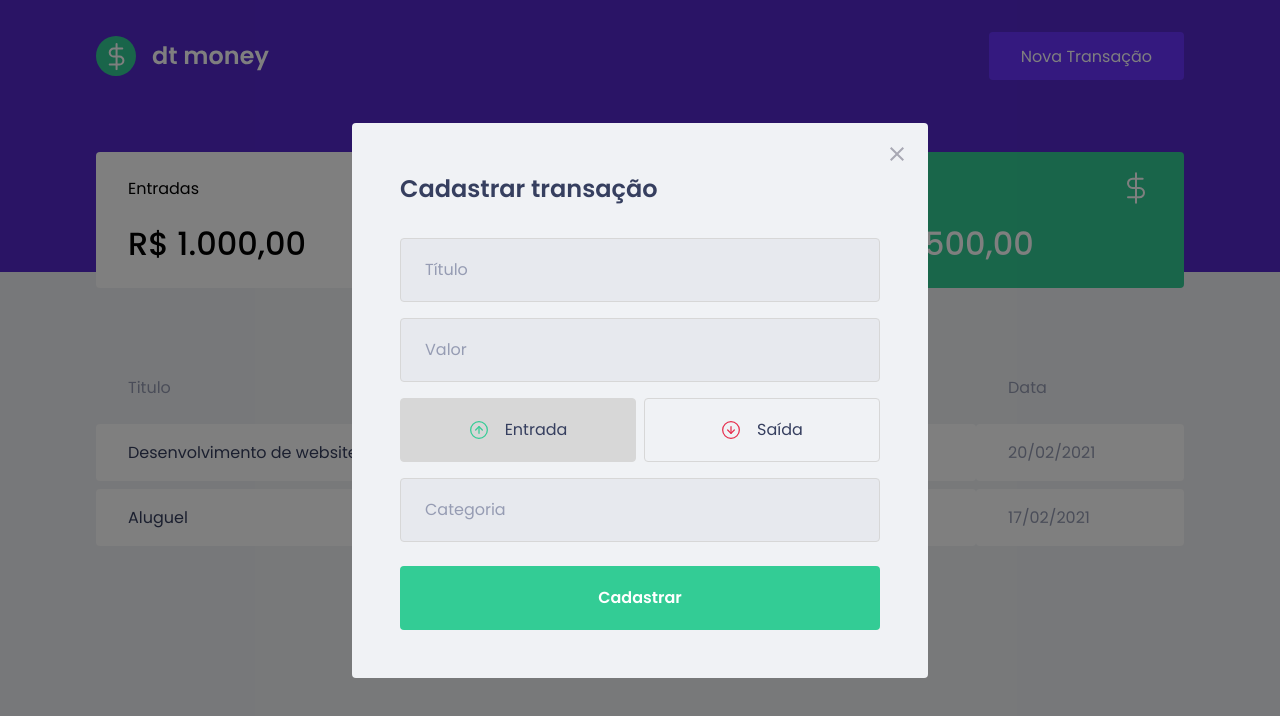
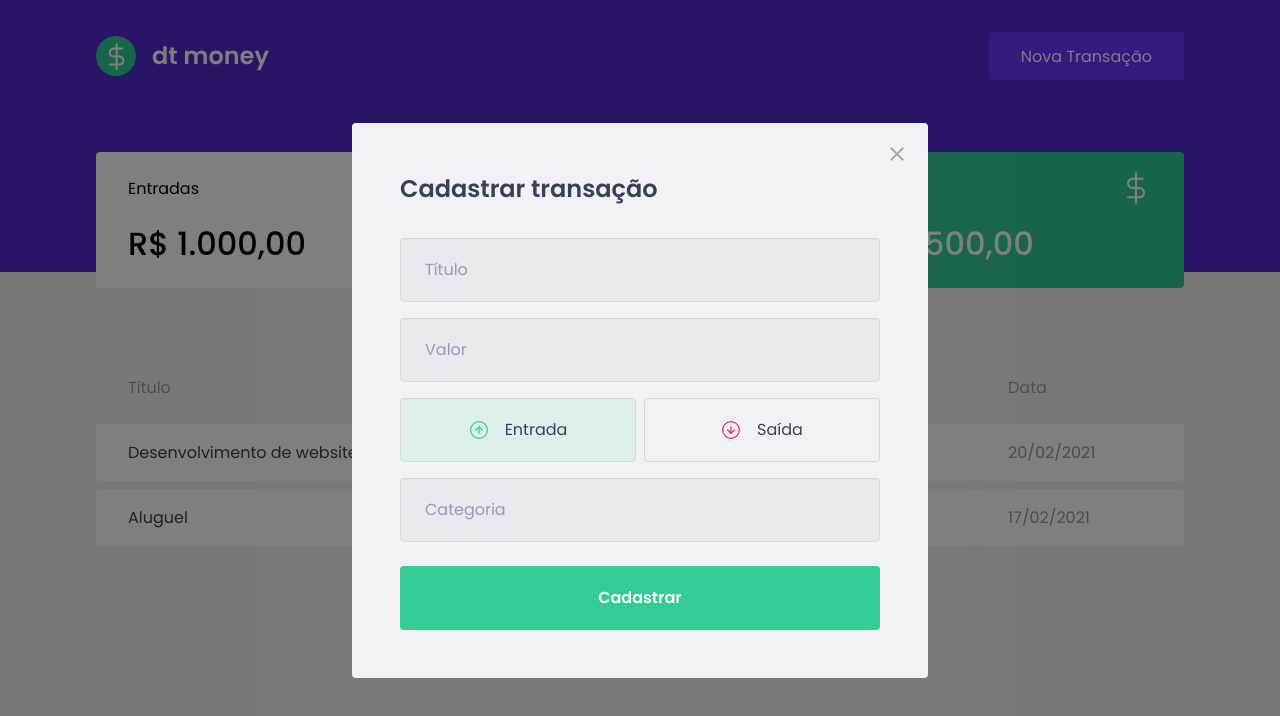
Before and after one commit to uchoamaster/ignite_aulas, a React (Create React App) app in the folder dtmoney/: page / in a window 1280 px wide. Both pictures are taken after a click on the button "Nova Transação". Shown: the top 716 px of the page. Built offline with nearby package versions, Linux system fonts and the light colour scheme; no server answers; what miragejs would draw is missing.

Commit message:
cores de background dos botões

```diff
--- a/dtmoney/src/components/NewTransactionModal/index.tsx
+++ b/dtmoney/src/components/NewTransactionModal/index.tsx
@@ -43,6 +43,7 @@
         type="button"
         onClick={() => { setType('deposit'); }}
         isActive={type === 'deposit'}
+        activeColor="green"
         >
         <img src={incomeImg} alt="Entrada" />
         <span>Entrada</span>
@@ -51,6 +52,7 @@
         type="button"
         onClick={() => { setType('withdraw'); }}
         isActive={type === 'withdraw'}
+        activeColor="red"
         >
         <img src={outcomeImg} alt="Saída" />
         <span>Saída</span>
--- a/dtmoney/src/components/NewTransactionModal/styles.ts
+++ b/dtmoney/src/components/NewTransactionModal/styles.ts
@@ -1,5 +1,5 @@
 import styled from 'styled-components';
-import { darken } from 'polished';
+import { darken, transparentize } from 'polished';
 
 export const Container = styled.form`
 h2{
@@ -55,13 +55,22 @@
 
 interface RadioBoxProps{
     isActive:boolean;
+    activeColor:'green' | 'red';
+}
+
+const colors = {
+    green: '#33CC95',
+    red:'#E52E4D'
 }
 export const RadioBox = styled.button<RadioBoxProps>`
 
         height: 4rem;
         border: 1px solid #d7d7d7;
         border-radius: 0.25rem;
-        background:${(props) => props.isActive ? '#d7d7d7' : 'transparent'} ;
+        background:${(props) => props.isActive
+         ? transparentize(0.9, colors[props.activeColor])
+        : 'transparent'
+        };
         display: flex;
         align-items: center;
         justify-content: center;
```
